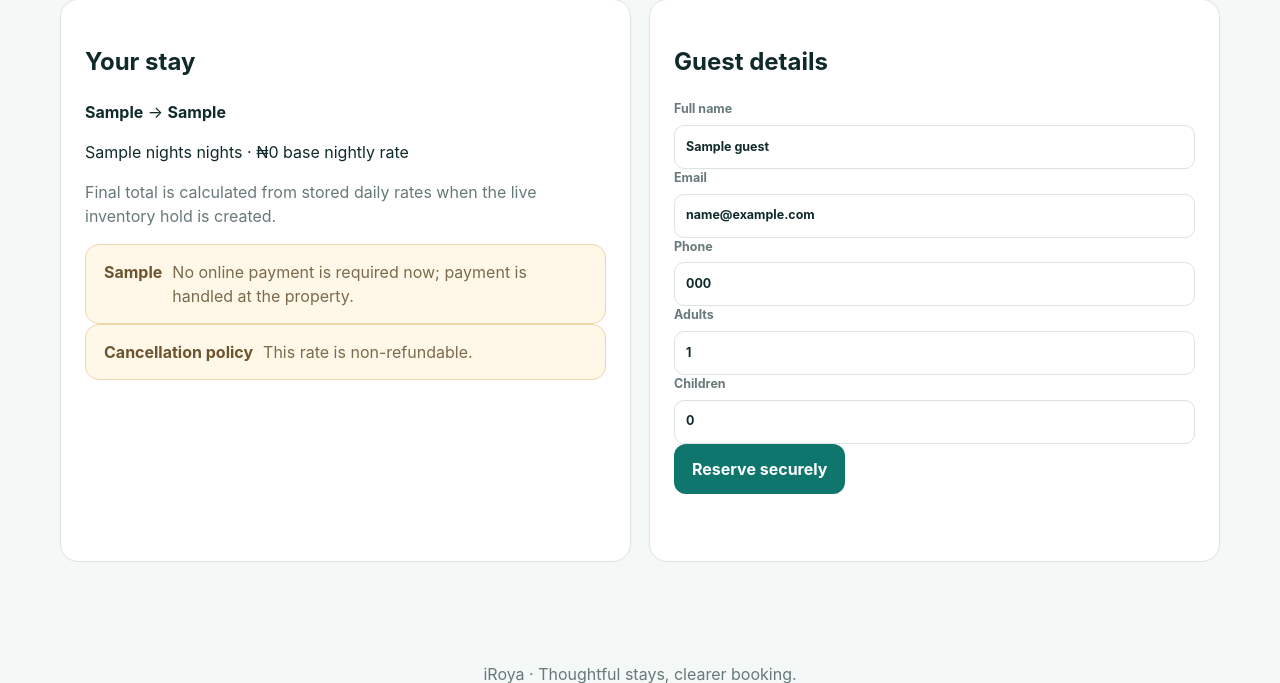
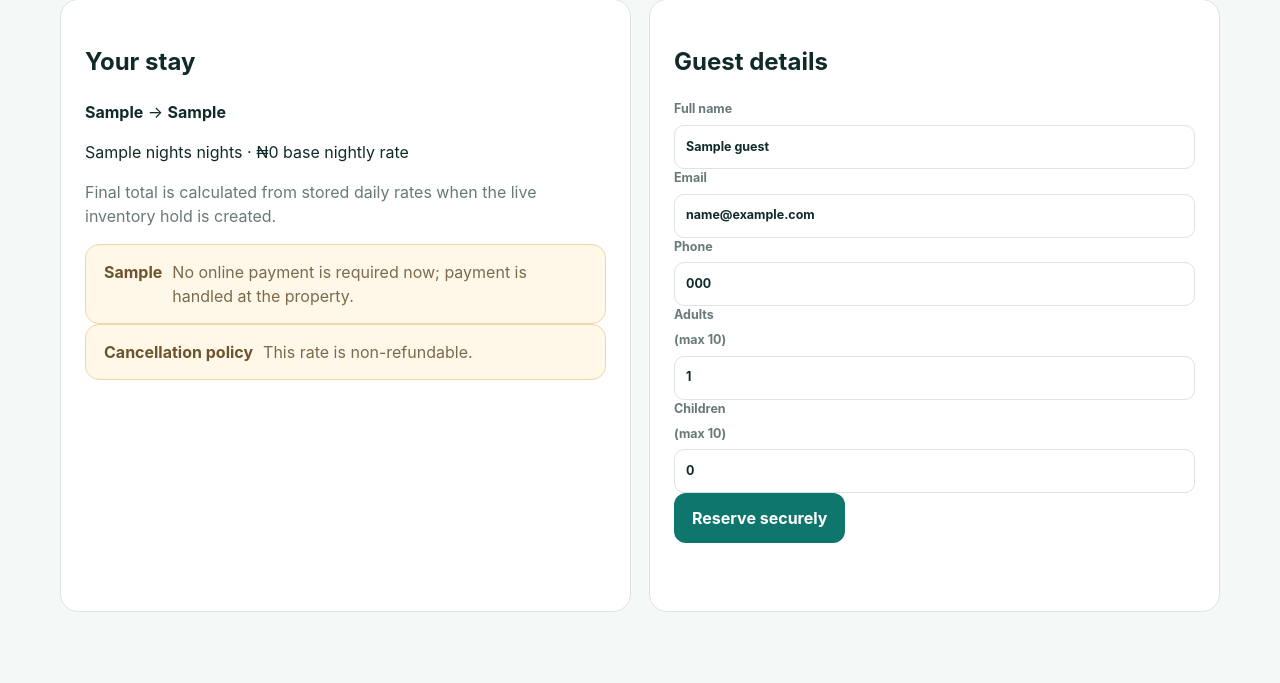
Before and after one commit to Simmyt3r/roya, a Flask app: template templates/guest/booking.html in a window 1280 px wide. Shown: the part 321-1004 px from the top of the page. Run offline with Flask 3, Linux system fonts and the light colour scheme; the template is opened without the code that fills it: most values are stand-ins (such as "Sample title", 1, 10 or a date in 2020); some libraries are stand-ins or nearby versions.

Commit message:
fix: expose room guest capacity in booking form

```diff
--- a/templates/guest/booking.html
+++ b/templates/guest/booking.html
@@ -5,7 +5,7 @@
 <section class="shell split">
   <article class="card"><h2>Your stay</h2><p><strong>{{ check_in }}</strong> → <strong>{{ check_out }}</strong></p><p>{{ nights }} night{% if nights != 1 %}s{% endif %} · ₦{{ '%.0f'|format(rate.base_price_minor/100) }} base nightly rate</p><p class="muted">Final total is calculated from stored daily rates when the live inventory hold is created.</p><div class="notice-card"><strong>{{ rate.guarantee_type|replace("_"," ")|title }}</strong><span>{% if rate.guarantee_type == "pay_now" %}Payment is required to confirm the reservation.{% elif rate.guarantee_type == "deposit" %}A deposit is required to confirm the reservation.{% elif rate.guarantee_type == "hotel_approval" %}The hotel must approve this booking before it is confirmed.{% else %}No online payment is required now; payment is handled at the property.{% endif %}</span></div><div class="notice-card"><strong>Cancellation policy</strong><span>{% if rate.refundable %}Free cancellation until {{ rate.cancellation_policy.get("free_cancellation_hours",24) if rate.cancellation_policy else 24 }} hours before check-in. After that, automatic refunds are unavailable.{% else %}This rate is non-refundable.{% endif %}</span></div></article>
   <form class="card" id="booking-form" data-property="{{ property.id }}" data-room="{{ room.id }}" data-rate="{{ rate.id }}" data-checkin="{{ check_in }}" data-checkout="{{ check_out }}" data-guarantee="{{ rate.guarantee_type }}">
-    <h2>Guest details</h2><label>Full name<input name="guest_name" value="{{ guest.name }}" autocomplete="name" required></label><label>Email<input type="email" name="guest_email" value="{{ guest.email }}" autocomplete="email" required></label><label>Phone<input name="guest_phone" value="{{ guest.phone }}" autocomplete="tel" required></label><label>Adults<input type="number" name="adults" min="1" value="1"></label><label>Children<input type="number" name="children" min="0" value="0"></label><button class="button" type="submit">Reserve securely</button><p class="form-message"></p>
+    <h2>Guest details</h2><label>Full name<input name="guest_name" value="{{ guest.name }}" autocomplete="name" required></label><label>Email<input type="email" name="guest_email" value="{{ guest.email }}" autocomplete="email" required></label><label>Phone<input name="guest_phone" value="{{ guest.phone }}" autocomplete="tel" required></label><label>Adults <span class="muted">(max {{ room.capacity_adults }})</span><input type="number" name="adults" min="1" max="{{ room.capacity_adults }}" value="1" required></label><label>Children <span class="muted">(max {{ room.capacity_children }})</span><input type="number" name="children" min="0" max="{{ room.capacity_children }}" value="0" required></label><button class="button" type="submit">Reserve securely</button><p class="form-message"></p>
   </form>
 </section>
 {% endblock %}
```
